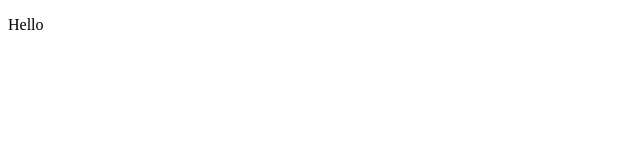
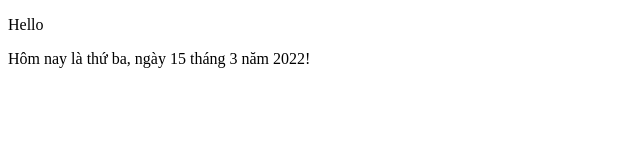
Before and after one commit to trungb19/BaiTap1, a plain HTML site: page index.html in a window 1280 px wide. Shown: the whole page, without its empty margins (0-640 px from the left). Drawn offline with Linux system fonts and the light colour scheme.

Commit message:
update index.html

```diff
--- a/index.html
+++ b/index.html
@@ -5,5 +5,6 @@
     </head>
     <body>
         <p>Hello</p>
+        <p>Hôm nay là thứ ba, ngày 15 tháng 3 năm 2022!</p>
     </body>
 </html>
```
